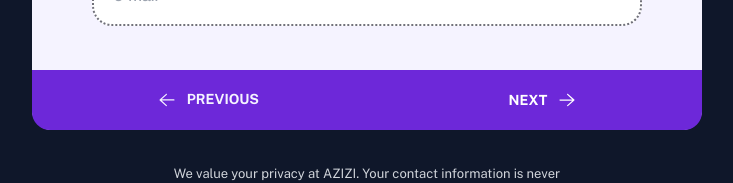
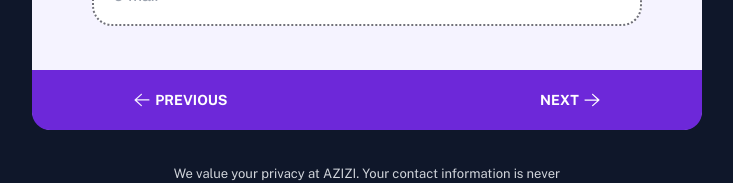
Before and after one commit to jedinrk/quiz_test, a Next.js app: page / in a window 1280 px wide. Both pictures are taken after a click on the button "NEXT". Shown: the part 1079-1262 px from the top of the page, without its empty margins (273-1006 px from the left). Built offline with nearby package versions, Linux system fonts and the light colour scheme; a web font is replaced by a local one.

Commit message:
updated next and previous button css

```diff
--- a/app/components/MultiStepForm/MultiStepForm.tsx
+++ b/app/components/MultiStepForm/MultiStepForm.tsx
@@ -36,10 +36,15 @@ function MultiStepForm() {
           <div>{step}</div>
         </form>
         {!isCompleted && (
-          <div className="flex justify-between bg-violet-700 rounded-bl-[18px] rounded-br-[18px]">
+          <div className="flex justify-between rounded-bl-[18px] rounded-br-[18px]">
             {!isFirstStep && (
-              <button type="button" onClick={back} className="grow">
-                <div className="flex items-center justify-center">
+              <button
+                type="button"
+                onClick={back}
+                className="flex grow justify-start py-[20px] px-[100px] rounded-bl-[18px] text-white text-sm font-bold uppercase
+                bg-violet-700 disabled:text-violet-400
+                enabled:hover:bg-violet-500 enabled:active:bg-violet-800"
+              >
                 <svg
                   xmlns="http://www.w3.org/2000/svg"
                   width="20"
@@ -52,25 +57,18 @@ function MultiStepForm() {
                     fill="#F5F3FF"
                   />
                 </svg>
-                  <div className="ml-[10px] text-violet-50 text-sm font-bold uppercase leading-tight">
-                    Previous
-                  </div>
-                </div>
+                &nbsp;Previous
               </button>
             )}
             <button
               type="button"
               onClick={next}
-              className="grow py-[20px] rounded-br-[18px]"
+              className={`flex grow justify-end py-[20px] px-[100px] rounded-br-[18px] text-white text-sm font-bold uppercase
+               bg-violet-700 disabled:text-violet-400
+               enabled:hover:bg-violet-500 enabled:active:bg-violet-800
+              ${isFirstStep ? "rounded-bl-[18px]" : ""}`}
             >
-              <div
-                className={`flex items-center ${
-                  isFirstStep ? "justify-end mr-[98px]" : "justify-center"
-                }`}
-              >
-                <div className="mr-[10px] text-white text-sm font-bold uppercase">
-                  {isLastStep ? "Finish This Quiz" : "Next"}
-                </div>
+              {isLastStep ? "Finish This Quiz" : "Next"}&nbsp;
               <svg
                 xmlns="http://www.w3.org/2000/svg"
                 width="20"
@@ -83,7 +81,6 @@ function MultiStepForm() {
                   fill="white"
                 />
               </svg>
-              </div>
             </button>
           </div>
         )}
```
Lines whose indentation alone changed are shown as unchanged.
